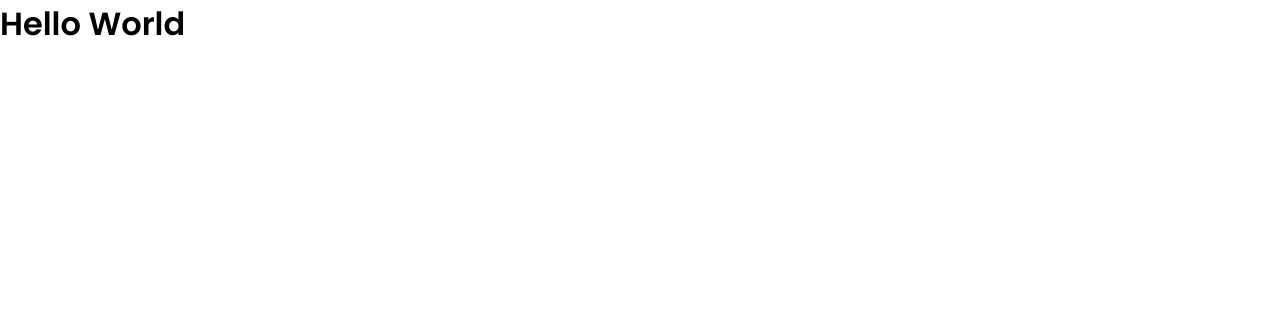
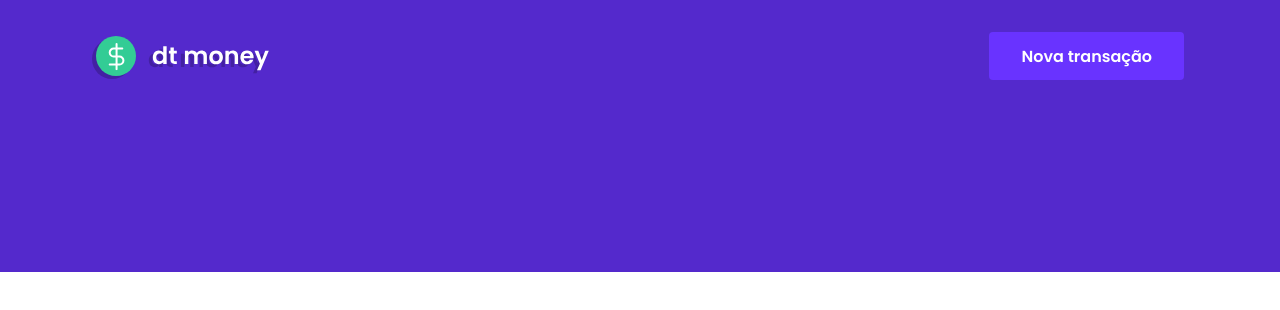
Before and after one commit to xDouglas90/dt-money-react-studie-project, a React (Create React App) app: page / in a window 1280 px wide. Shown: the top 310 px of the page. Built offline with nearby package versions, Linux system fonts and the light colour scheme.

Commit message:
Created Header component and its style.

```diff
--- a/src/App.tsx
+++ b/src/App.tsx
@@ -1,10 +1,11 @@
+import { Header } from "./components/Header";
 import { GlobalStyle } from "./styles/Global";
 
 export function App() {
   return (
-    <div>
+    <>
       <GlobalStyle />
-      <h1>Hello World</h1>
-    </div>
+      <Header></Header>
+    </>
   );
 }
--- /dev/null
+++ b/src/components/Header/index.tsx
@@ -0,0 +1,13 @@
+import logoImg from "../../assets/logo.svg";
+import { Container, Content } from "./styles";
+
+export function Header() {
+  return (
+    <Container>
+      <Content>
+        <img src={logoImg} alt="dt money logo" />
+        <button>Nova transação</button>
+      </Content>
+    </Container>
+  );
+}
--- /dev/null
+++ b/src/components/Header/styles.ts
@@ -0,0 +1,45 @@
+import styled from "styled-components";
+
+export const Container = styled.header`
+  background: var(--dark-slate-blue);
+`;
+
+export const Content = styled.div`
+  display: flex;
+  align-items: center;
+  justify-content: space-between;
+
+  margin: 0 auto;
+  max-width: 1120px;
+  padding: 2rem 1rem 12rem;
+
+  img {
+    filter: drop-shadow(-4px 3px 0 rgba(0, 0, 0, 0.2));
+
+    transition: all ease-out 0.4s;
+
+    &:hover {
+      filter: drop-shadow(-4px 9px 0 rgba(0, 0, 0, 0.4));
+      transform: scale(1.05);
+    }
+  }
+
+  button {
+    background: var(--slate-blue);
+    border: none;
+    border-radius: 0.25rem;
+
+    color: var(--white);
+    font-size: 1rem;
+    font-weight: 600;
+
+    height: 3rem;
+    padding: 0 2rem;
+
+    transition: filter 0.2s;
+
+    &:hover {
+      filter: brightness(0.9);
+    }
+  }
+`;
```
